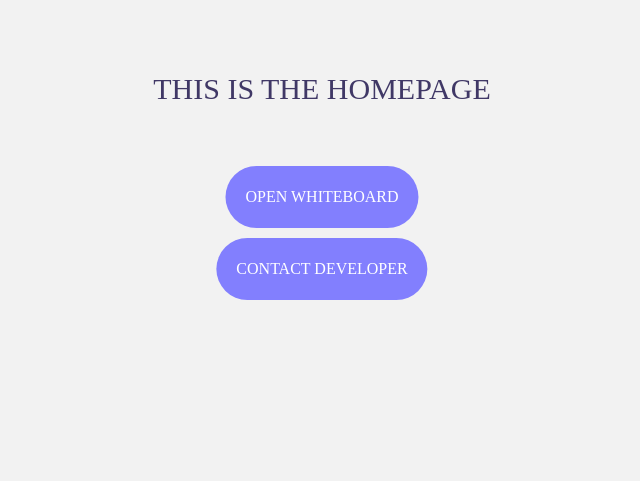
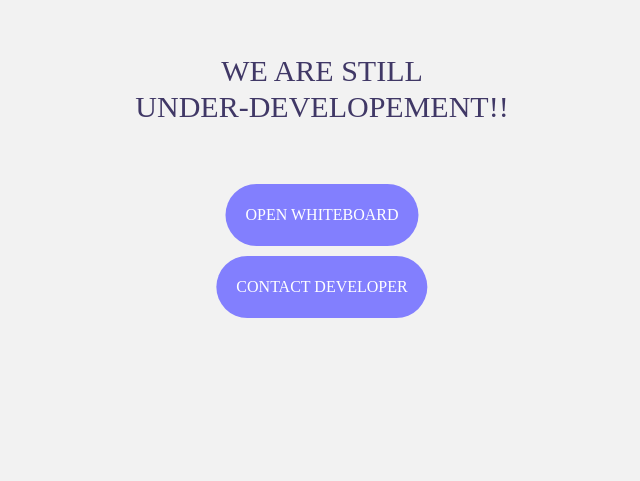
Before and after one commit to axatshah23/On-Board, a plain HTML site: page Index.html in a window 1280 px wide. Shown: the part 160-641 px from the top of the page, without its empty margins (318-958 px from the left). Drawn offline with Linux system fonts and the light colour scheme; a web font is replaced by a local one.

Commit message:
Certain changes made in Index.html

```diff
--- a/Index.html
+++ b/Index.html
@@ -38,7 +38,7 @@
 		<div class="wrap-contact100">
 			<form class="contact100-form validate-form">
 				<span class="contact100-form-title">
-					THIS IS THE HOMEPAGE
+					We are still <br>under-developement!!
 				</span>
 
 
```
